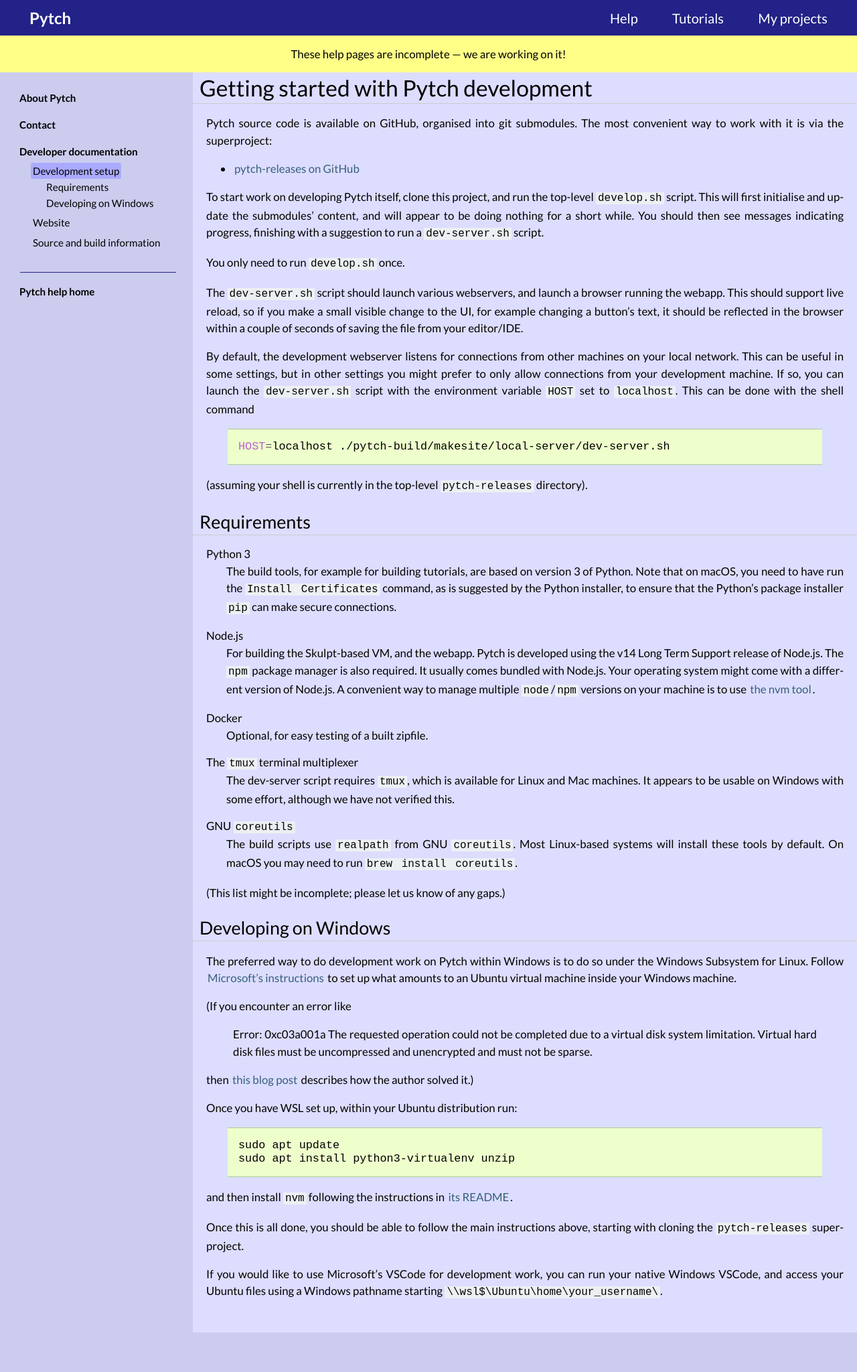
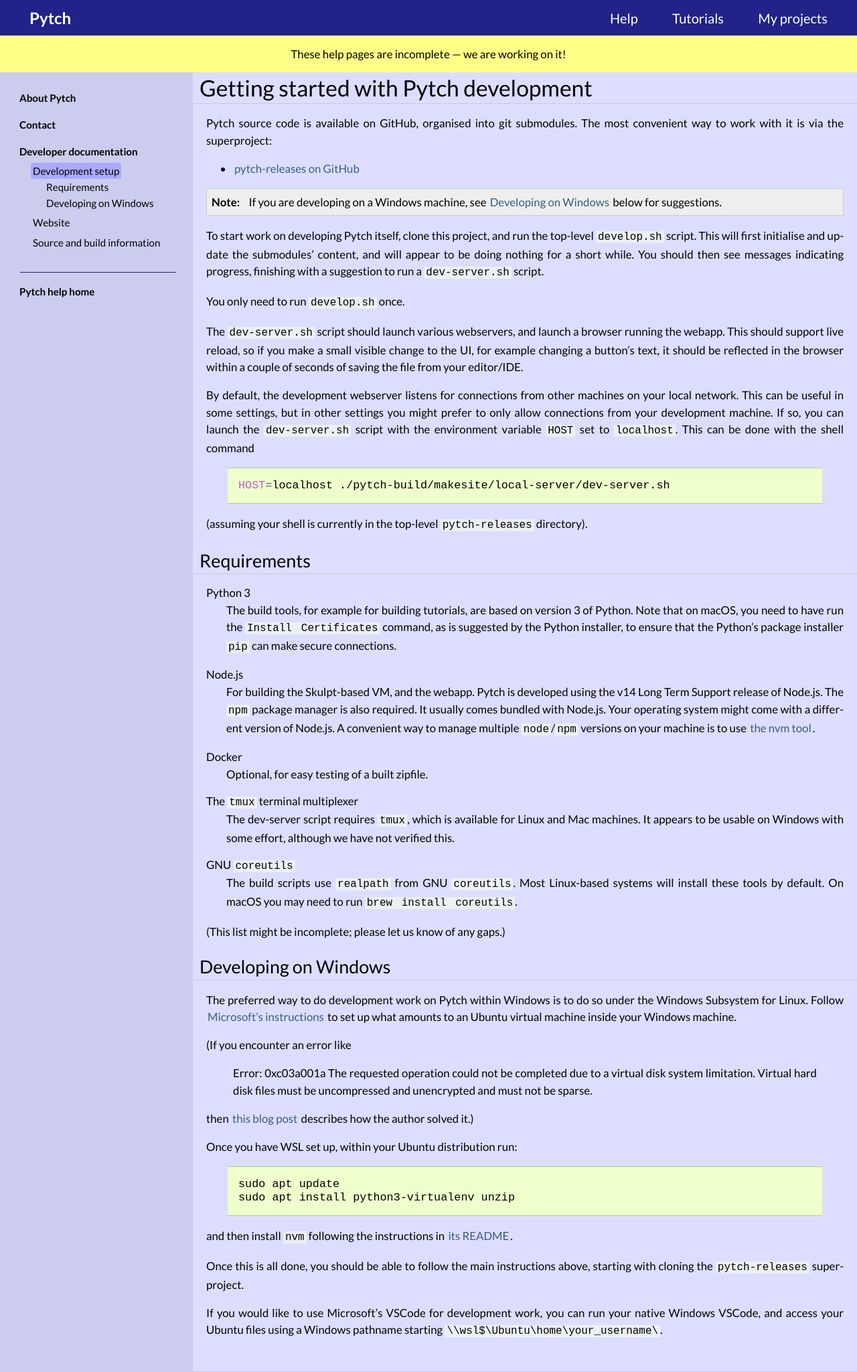
Before and after one commit to pytchlang/pytch-website, a Sphinx documentation site: the page built from source/developer/development-setup.rst, in a window 1280 px wide. Shown: the whole page at 67% size. Built offline with Sphinx 7.4.7, drawn with Linux system fonts in a browser that asks for light colours; pages that are not in the unit, such as notebooks, are missing from menus.

Commit message:
Add xref to Windows dev § near top

```diff
--- a/source/developer/development-setup.rst
+++ b/source/developer/development-setup.rst
@@ -6,6 +6,11 @@
 superproject:
 
 * `pytch-releases on GitHub <https://github.com/pytchlang/pytch-releases/>`_
+
+.. note::
+
+   If you are developing on a Windows machine, see
+   :ref:`developing_on_Windows` below for suggestions.
 
 To start work on developing Pytch itself, clone this project, and run
 the top-level ``develop.sh`` script.  This will first initialise and
@@ -72,6 +77,8 @@
 (This list might be incomplete; please let us know of any gaps.)
 
 
+.. _developing_on_Windows:
+
 Developing on Windows
 ---------------------
 
```
